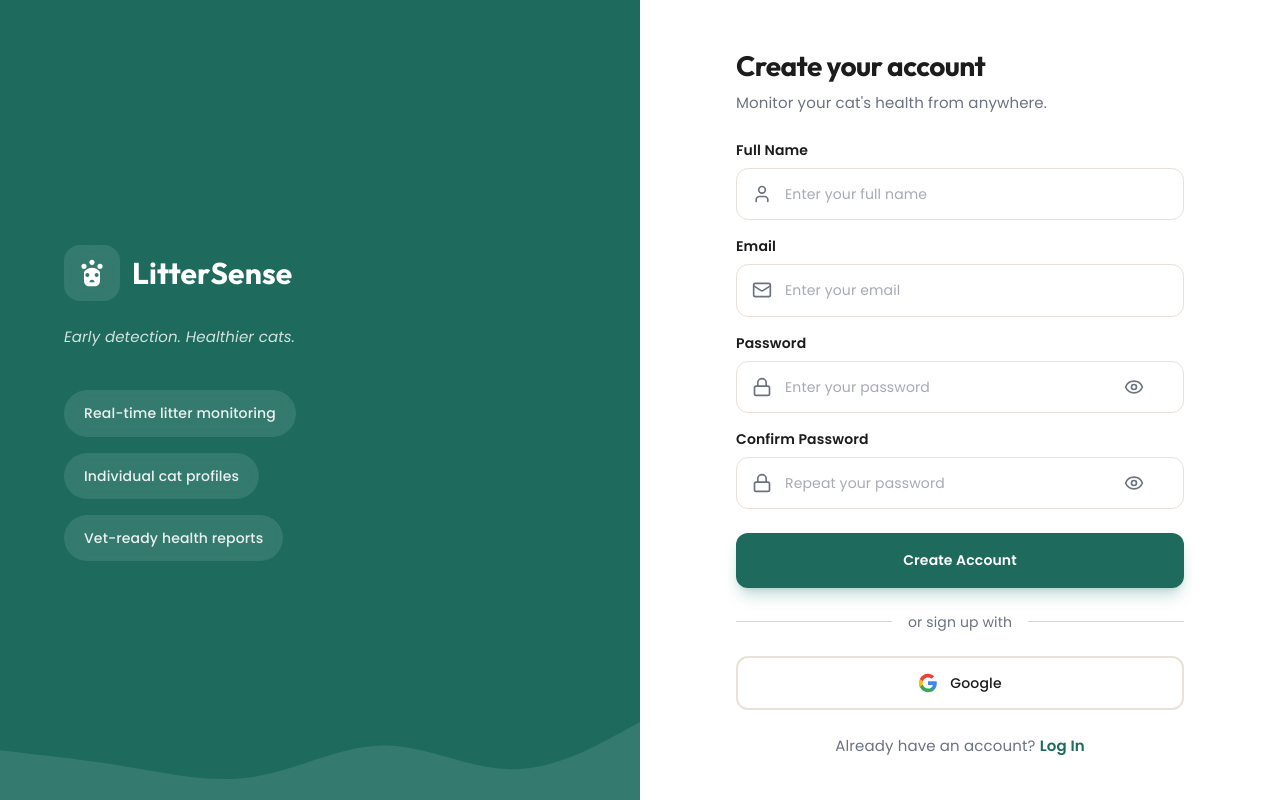
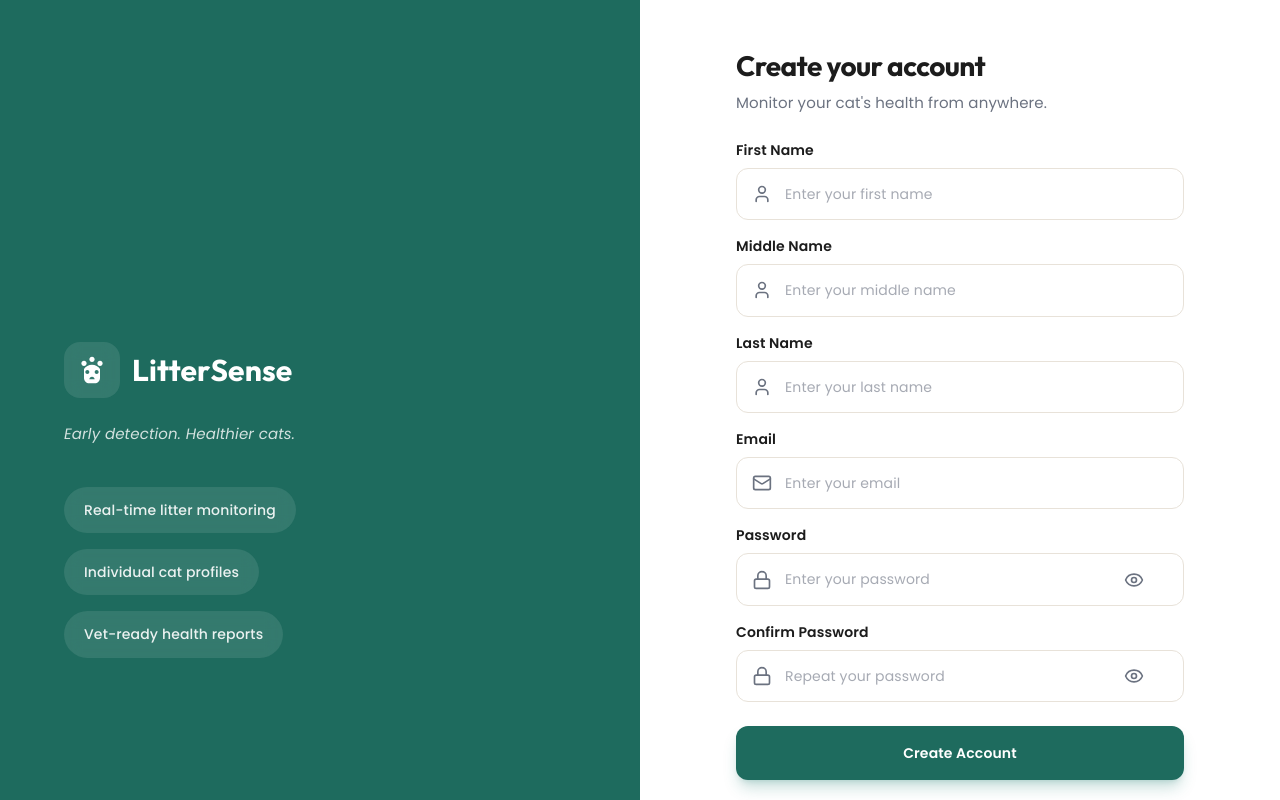
Before and after one commit to John-Orlie-Mascardo/LitterSense-CSP-WebApp, a Next.js app: page /signup in a window 1280 px wide. Shown: the top 800 px of the page. Built offline with nearby package versions, Linux system fonts and the light colour scheme; no server answers.

Commit message:
3A-G05-W008. Revision of User Name Handling (3B-G06-W002)

```diff
--- a/app/(auth)/login/page.tsx
+++ b/app/(auth)/login/page.tsx
@@ -85,7 +85,9 @@
       // Ensure a document exists in Firestore for this Google user, even if they started on Login instead of Signup
       await setDoc(doc(db, "users", user.uid), {
         email: user.email,
-        fullName: user.displayName || "Google User",
+        firstName: user.displayName || "Google User",
+        middleName: user.displayName || "Google User",
+        lastName: user.displayName || "Google User",
         authProvider: "google",
         createdAt: serverTimestamp(),
       }, { merge: true });
@@ -159,7 +161,7 @@
       {/* Right Panel - Form */}
       <div className="flex-1 flex flex-col lg:items-center lg:justify-center bg-litter-card">
         {/* Mobile Header - Teal branded section with gradient */}
-        <div className="lg:hidden flex flex-col items-center text-center w-full px-6 pt-12 pb-8 bg-gradient-to-b from-[#145C54] to-[#1B7A6E] rounded-b-[2rem] mb-8">
+        <div className="lg:hidden flex flex-col items-center text-center w-full px-6 pt-12 pb-8 bg-linear-to-b from-[#145C54] to-[#1B7A6E] rounded-b-4xl mb-8">
           <div className="flex items-center gap-2 mb-3">
             <div className="w-10 h-10 rounded-xl bg-litter-card/20 flex items-center justify-center">
               <svg
--- a/app/(auth)/signup/page.tsx
+++ b/app/(auth)/signup/page.tsx
@@ -16,12 +16,15 @@
 import { doc, setDoc, serverTimestamp } from "firebase/firestore";
 import { FirebaseError } from "firebase/app";
 import { useAuth } from "@/lib/contexts/AuthContext";
+import { last } from "firebase/firestore/pipelines";
 
 export default function SignUpPage() {
   const [showPassword, setShowPassword] = useState(false);
   const [showConfirmPassword, setShowConfirmPassword] = useState(false);
   const [isLoading, setIsLoading] = useState(false);
-  const [fullName, setFullName] = useState("");
+  const [firstName, setFirstName] = useState("");
+  const [middleName, setMiddleName] = useState("");
+  const [lastName, setLastName] = useState("");
   const [email, setEmail] = useState("");
   const [password, setPassword] = useState("");
   const [confirmPassword, setConfirmPassword] = useState("");
@@ -49,13 +52,15 @@
       const user = userCredential.user;
 
       await updateProfile(user, {
-        displayName: fullName,
+        displayName: `${firstName} ${middleName} ${lastName}`,
       });
 
       // Create a user document in Firestore to store custom profile data securely
       await setDoc(doc(db, "users", user.uid), {
         email: user.email,
-        fullName: fullName,
+        firstName: firstName,
+        middleName: middleName,
+        lastName: lastName,
         authProvider: "email",
         createdAt: serverTimestamp(),
       });
@@ -91,7 +96,9 @@
       // Merge true prevents overwriting if the user document already exists
       await setDoc(doc(db, "users", user.uid), {
         email: user.email,
-        fullName: user.displayName || "Google User",
+        firstName: user.displayName || "Google User",
+        middleName: user.displayName || "Google User",
+        lastName: user.displayName || "Google User",
         authProvider: "google",
         createdAt: serverTimestamp(),
       }, { merge: true });
@@ -169,7 +176,7 @@
       <div className="flex-1 flex items-center justify-center px-6 py-12 bg-litter-card">
         <div className="w-full max-w-md">
           {/* Mobile Header - Teal branded section with gradient */}
-          <div className="lg:hidden flex flex-col items-center text-center mb-8 -mx-6 -mt-12 px-6 pt-10 pb-8 bg-gradient-to-b from-[#145C54] to-[#1B7A6E] rounded-b-[2rem]">
+          <div className="lg:hidden flex flex-col items-center text-center mb-8 -mx-6 -mt-12 px-6 pt-10 pb-8 bg-linear-to-b from-[#145C54] to-[#1B7A6E] rounded-b-4xl">
             <div className="flex items-center gap-2 mb-3">
               <div className="w-10 h-10 rounded-xl bg-litter-card/20 flex items-center justify-center">
                 <svg
@@ -205,22 +212,66 @@
               </div>
             )}
 
-            {/* Full Name Field */}
+            {/* First Name Field */}
             <div>
               <label
-                htmlFor="fullName"
+                htmlFor="firstName"
                 className="block text-sm font-semibold text-litter-text mb-2"
               >
-                Full Name
+                First Name
               </label>
               <div className="relative">
                 <User className="absolute left-4 top-1/2 -translate-y-1/2 w-5 h-5 text-[#6B7280]" />
                 <input
                   type="text"
-                  id="fullName"
-                  value={fullName}
-                  onChange={(e) => setFullName(e.target.value)}
-                  placeholder="Enter your full name"
+                  id="firstName"
+                  value={firstName}
+                  onChange={(e) => setFirstName(e.target.value)}
+                  placeholder="Enter your first name"
+                  className="w-full pl-12 pr-4 py-3.5 bg-litter-card border border-litter-border rounded-xl text-litter-text placeholder-[#6B7280]/60 transition-all duration-200 focus:border-litter-primary focus:ring-4 focus:ring-[#1B7A6E]/10 hover:border-litter-primary/40"
+                  required
+                />
+              </div>
+            </div>
+
+            {/* Middle Name Field */}
+            <div>
+              <label
+                htmlFor="middleName"
+                className="block text-sm font-semibold text-litter-text mb-2"
+              >
+                Middle Name
+              </label>
+              <div className="relative">
+                <User className="absolute left-4 top-1/2 -translate-y-1/2 w-5 h-5 text-[#6B7280]" />
+                <input
+                  type="text"
+                  id="middleName"
+                  value={middleName}
+                  onChange={(e) => setMiddleName(e.target.value)}
+                  placeholder="Enter your middle name"
+                  className="w-full pl-12 pr-4 py-3.5 bg-litter-card border border-litter-border rounded-xl text-litter-text placeholder-[#6B7280]/60 transition-all duration-200 focus:border-litter-primary focus:ring-4 focus:ring-[#1B7A6E]/10 hover:border-litter-primary/40"
+                  required
+                />
+              </div>
+            </div>
+
+            {/* Last Name Field */}
+            <div>
+              <label
+                htmlFor="lastName"
+                className="block text-sm font-semibold text-litter-text mb-2"
+              >
+                Last Name
+              </label>
+              <div className="relative">
+                <User className="absolute left-4 top-1/2 -translate-y-1/2 w-5 h-5 text-[#6B7280]" />
+                <input
+                  type="text"
+                  id="lastName"
+                  value={lastName}
+                  onChange={(e) => setLastName (e.target.value)}
+                  placeholder="Enter your last name"
                   className="w-full pl-12 pr-4 py-3.5 bg-litter-card border border-litter-border rounded-xl text-litter-text placeholder-[#6B7280]/60 transition-all duration-200 focus:border-litter-primary focus:ring-4 focus:ring-[#1B7A6E]/10 hover:border-litter-primary/40"
                   required
                 />
```
